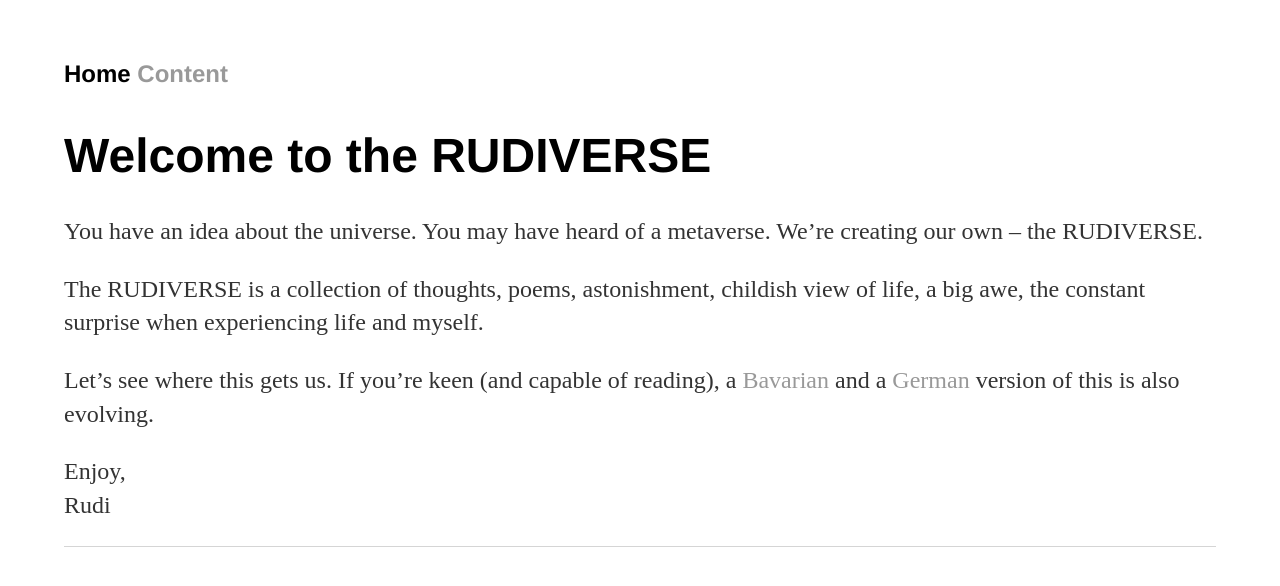
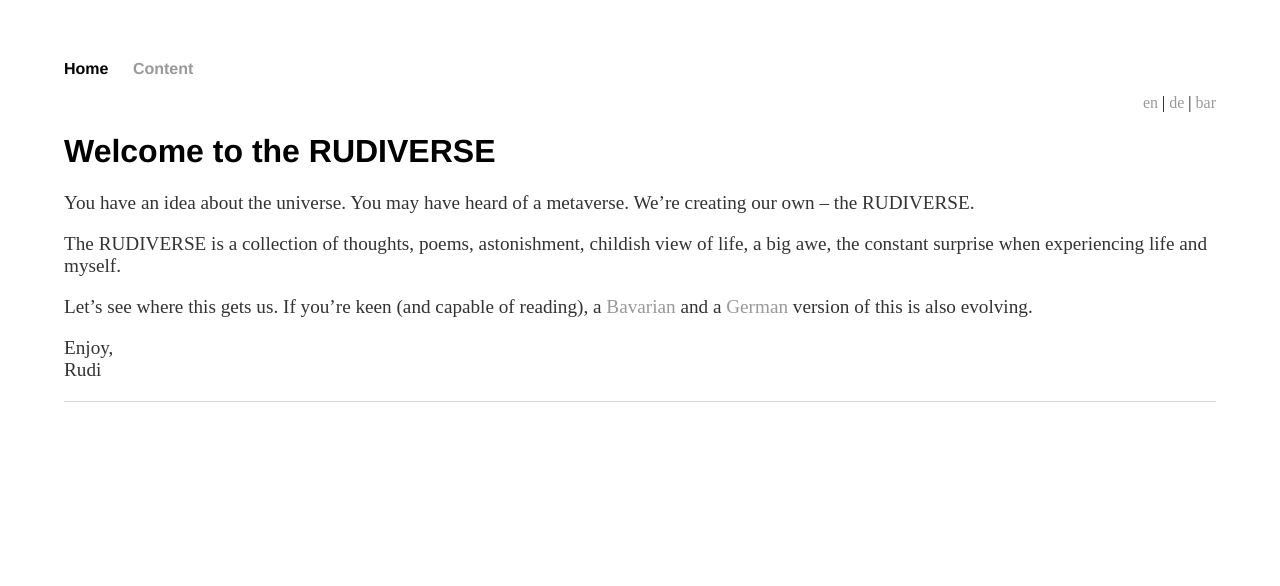
Before and after one commit to rudiverse/rudiverse.github.io, a Jekyll site: the page built from index.html, in a window 1280 px wide. Shown: the top 586 px of the page. Built offline with Jekyll 4.4.1, drawn with Linux system fonts in a browser that asks for light colours.

Commit message:
Add language switcher

```diff
--- /dev/null
+++ b/_includes/langswitch.html
@@ -0,0 +1,11 @@
+<langswitch>
+    <ul>
+
+        <a href="javascript:selectLanguage('en')">en</a>
+        |
+        <a href="javascript:selectLanguage('de')">de</a>
+        |
+        <a href="javascript:selectLanguage('bar')">bar</a>
+
+    </ul>
+</langswitch>
--- a/_includes/navigation.html
+++ b/_includes/navigation.html
@@ -10,11 +10,13 @@
         {% endcase %}
 
         {% for item in nav %}
-            {% if page.url == item.link %}
-                {{ item.name }}
-            {% else %}
-                <a href="{{ item.link }}">{{ item.name }}</a>
-            {% endif %}
+            <li>
+                {% if page.url == item.link %}
+                    {{ item.name }}
+                {% else %}
+                    <a href="{{ item.link }}">{{ item.name }}</a>
+                {% endif %}
+            </li>
         {% endfor %}
     </ul>
 </nav>
--- a/_layouts/default.html
+++ b/_layouts/default.html
@@ -4,9 +4,11 @@
 			<meta charset="utf-8">
 			<title>{{ page.title }}</title>
     		<link rel="stylesheet" href="/assets/css/styles.css">
+			<script language="javascript" src="/assets/js/languages.js"></script>
 		</head>
 		<body>
 			{% include navigation.html %}
+			{% include langswitch.html %}
 
 			<div class="container">
 
--- a/_sass/main.scss
+++ b/_sass/main.scss
@@ -20,12 +20,12 @@ a:hover {
     text-decoration: underline;
 }
 h1 {
-    font-size: 3em;
+    //font-size: 3em;
     font-family:'Helvetica', 'Arial', 'Sans-Serif';
 }
 p {
-    font-size: 1.5em;
-    line-height: 1.4em;
+    font-size: 1.2em;
+    //line-height: 1.4em;
     color: #333;
 }
 footer {
@@ -33,7 +33,10 @@ footer {
     font-size: .8em;
 }
 
-ul {
-    margin: 20px auto 40px;
-    font-size: 1.5em;
+//ul {
+//    margin: 20px auto 40px;
+//    font-size: 1.5em;
+//}
+langswitch {
+    text-align: right;
 }
--- /dev/null
+++ b/assets/js/languages.js
@@ -0,0 +1,15 @@
+
+function selectLanguage(selectedLang) {
+    sessionStorage.setItem("language", selectedLang);
+
+    switch (selectedLang) {
+        case "de":
+            window.location = "/de"
+            break
+        case "bar":
+            window.location = "/bar"
+            break
+        default:
+            window.location = "/"
+    }
+}
--- a/bar/index.html
+++ b/bar/index.html
@@ -4,7 +4,7 @@
 ---
 <div class="blurb">
 	<h1>RUDIVERSE – Wos is iazd des nochand?</h1>
-	<p>Du traust di. Mägst du echt de boarische Version lesn? Es gab aa a <a href="/de">deitsche</a> und a <a href="/">englische</a>. De waradn sicha einfacha zum Lesn. De boarische Version is für Hochbegabte.</p>
+	<p>Du traust di. Mägst du echt de boarische Version lesn? Es gab aa a <a href="javascript:selectLanguage('de')">deitsche</a> und a <a href="javascript:selectLanguage('en')">englische</a>. De waradn sicha einfacha zum Lesn. De boarische Version is für Hochbegabte.</p>
 	<p>Du bist imma no do? Gfreit mi! Dann schau ma moi, wo uns des hiführt. I glaub scho, daß’ intressant wird. Bleib dabei, gib ned auf.</p>
 	<p>Auf geht’s nochand<br/>da Rudi</p>
 </div><!-- /.blurb -->
--- a/de/index.html
+++ b/de/index.html
@@ -5,6 +5,6 @@
 <div class="blurb">
 	<h1>RUDIVERSE – Willkommen</h1>
 	<p>Mir sind da im Laufe meines Lebens ein paar Verse eingegeben worden. Manche habe ich niedergeschrieben. Manche davon könnten hier rumspuken.</p>
-	<p>Meine Eingebungen finden dreisprachig statt – deutsch, <a href="/">englisch</a>, <a href="/bar">bayrisch</a>. RUDIVERSE bemüht sich nicht um Übersetzungen zwischen diesen Sprachen. Die drei Sprachbereiche werden recht unterschiedlich erscheinen.</p>
+	<p>Meine Eingebungen finden dreisprachig statt – deutsch, <a href="javascript:selectLanguage('en')">englisch</a>, <a href="javascript:selectLanguage('bar')">bayrisch</a>. RUDIVERSE bemüht sich nicht um Übersetzungen zwischen diesen Sprachen. Die drei Sprachbereiche werden recht unterschiedlich erscheinen.</p>
 	<p>Viel Spaß<br/>Rudi</p>
 </div><!-- /.blurb -->
--- a/index.html
+++ b/index.html
@@ -6,6 +6,6 @@
 	<h1>Welcome to the RUDIVERSE</h1>
 	<p>You have an idea about the universe. You may have heard of a metaverse. We’re creating our own – the RUDIVERSE.</p>
 	<p>The RUDIVERSE is a collection of thoughts, poems, astonishment, childish view of life, a big awe, the constant surprise when experiencing life and myself.</p>
-	<p>Let’s see where this gets us. If you’re keen (and capable of reading), a <a href="/bar">Bavarian</a> and a <a href="/de">German</a> version of this is also evolving.</p>
+	<p>Let’s see where this gets us. If you’re keen (and capable of reading), a <a href="javascript:selectLanguage('bar')">Bavarian</a> and a <a href="javascript:selectLanguage('de')">German</a> version of this is also evolving.</p>
 	<p>Enjoy,<br/>Rudi</p>
 </div><!-- /.blurb -->
```
